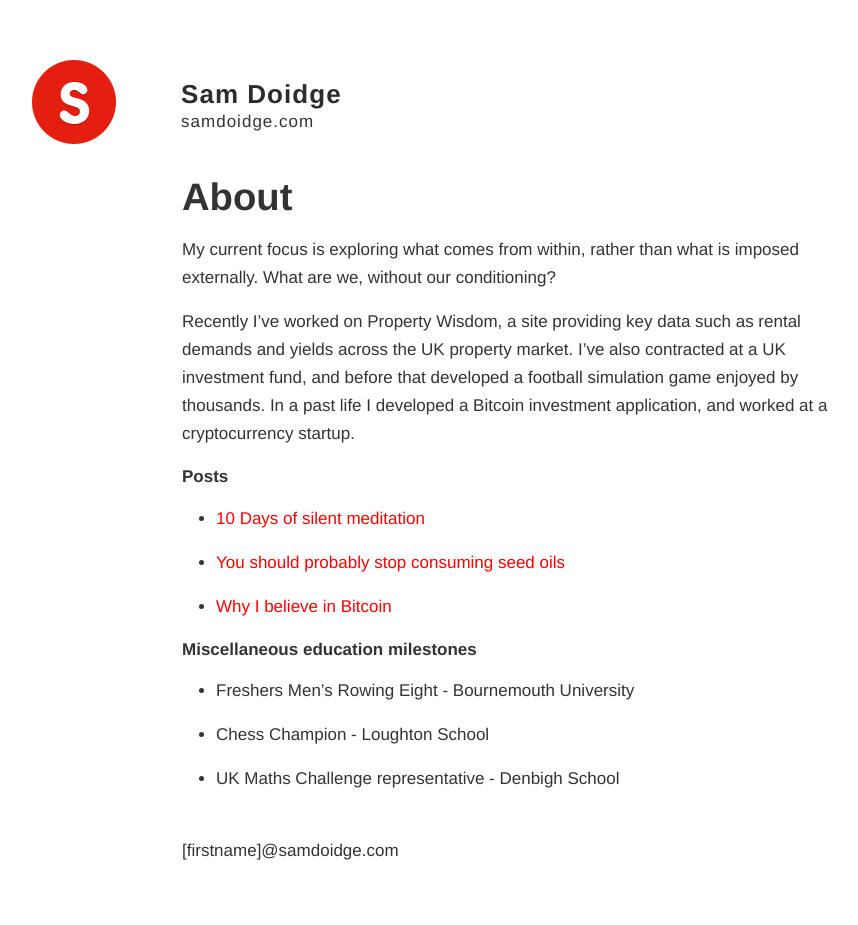
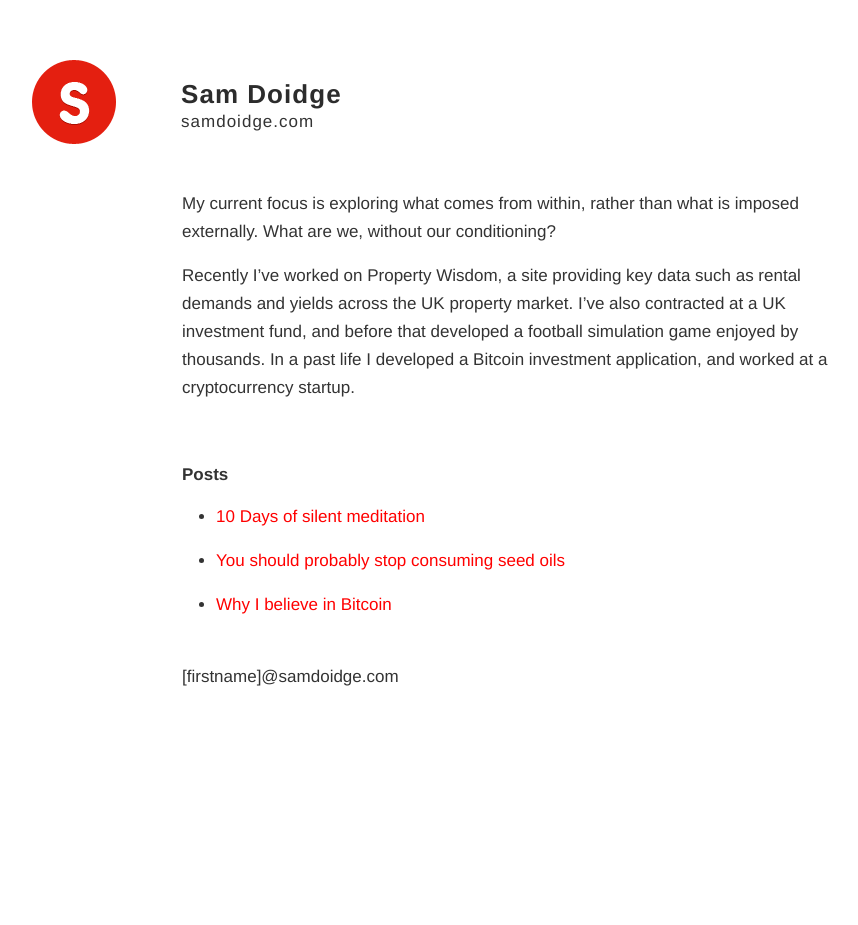
Before and after one commit to samdoidge/samdoidge.com, a Jekyll site: the page built from index.md, in a window 1280 px wide. Shown: the whole page, without its empty margins (208-1066 px from the left). Built offline with Jekyll 4.4.1, drawn with Linux system fonts in a browser that asks for light colours; after the commit the page ends 900 px from its top, so only the background shows below that.

Commit message:
minimise

```diff
--- a/_layouts/page.html
+++ b/_layouts/page.html
@@ -3,7 +3,7 @@ layout: default
 ---
 
 <article class="page markdown-body">
-  <h1>{{ page.title }}</h1>
+
 
   <div class="entry">{{ content }}</div>
 </article>
--- a/index.md
+++ b/index.md
@@ -7,11 +7,9 @@ permalink: /
 My current focus is exploring what comes from within, rather than what is imposed externally. What are we, without our conditioning?
 
 
-<!-- Currently I'm seeking truth, wherever it may be found. -->
-
 Recently I've worked on Property Wisdom, a site providing key data such as rental demands and yields across the UK property market. I've also contracted at a UK investment fund, and before that developed a football simulation game enjoyed by thousands. In a past life I developed a Bitcoin investment application, and worked at a cryptocurrency startup.
 
-
+<br/>
 ##### Posts
 * <a href="/10-days-of-silent-meditation">10 Days of silent meditation</a>
 
@@ -21,14 +19,5 @@ Recently I've worked on Property Wisdom, a site providing key data such as renta
 * <a href="/why-i-believe-in-bitcoin">Why I believe in Bitcoin</a>
 
 
-
-##### Miscellaneous education milestones
-
-- Freshers Men's Rowing Eight - Bournemouth University
-
-- Chess Champion - Loughton School
-
-- UK Maths Challenge representative - Denbigh School
-
 <br />
 [firstname]@samdoidge.com
```
Also changed, not shown: pages/archive.md (deleted, +0 -19 lines).
